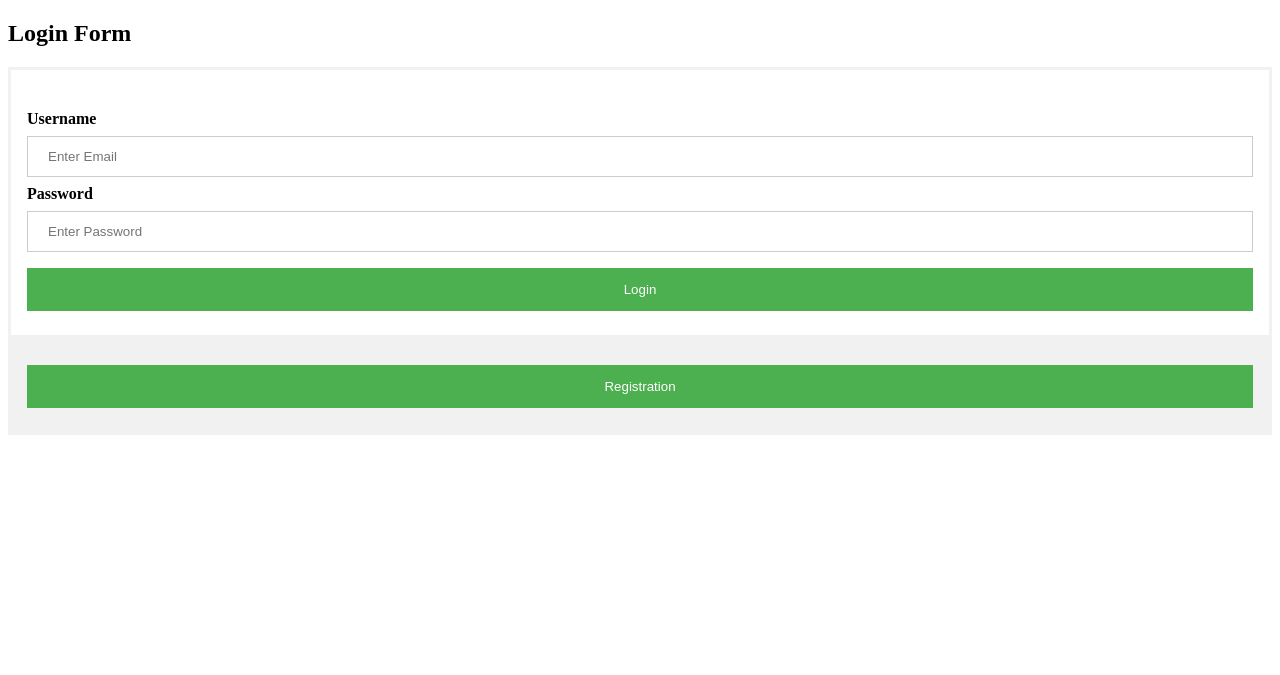
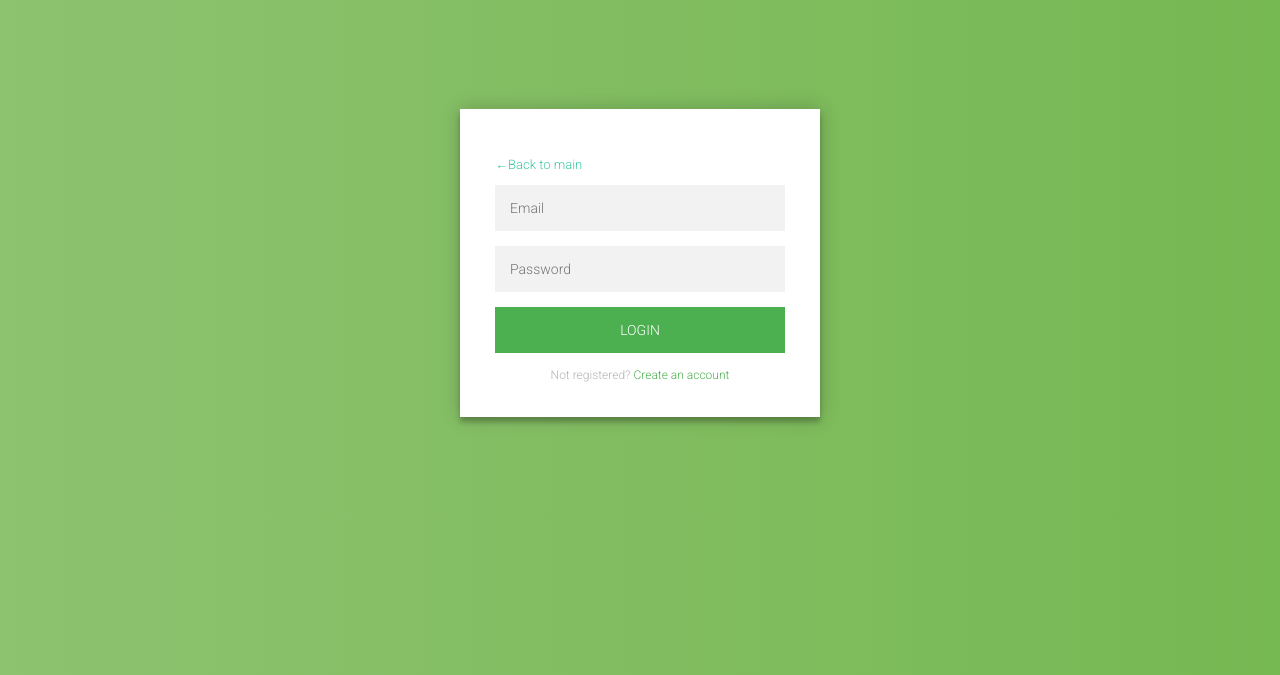
Before and after one commit to ponomaREG/viziProjectShop, a Flask app: page /login in a window 1280 px wide. Shown: the top 675 px of the page. Run offline with Flask 2, Linux system fonts and the light colour scheme.

Commit message:
Borrowed login and password page

```diff
--- a/app/templates/login.html
+++ b/app/templates/login.html
@@ -1,108 +1,138 @@
 <!DOCTYPE html>
 <html>
-<style>
-    /*set border to the form*/
+<style type="text/css">
+    @import url(https://fonts.googleapis.com/css?family=Roboto:300);
 
-    form {
-        border: 3px solid #f1f1f1;
+.login-page {
+  width: 360px;
+  padding: 8% 0 0;
+  margin: auto;
 }
-    /*assign full width inputs*/
+.form {
+  position: relative;
+  z-index: 1;
+  background: #FFFFFF;
+  max-width: 360px;
+  margin: 0 auto 100px;
+  padding: 35px;
+  text-align: center;
+  box-shadow: 0 0 20px 0 rgba(0, 0, 0, 0.2), 0 5px 5px 0 rgba(0, 0, 0, 0.24);
+}
+.form input {
+  font-family: "Roboto", sans-serif;
+  outline: 0;
+  background: #f2f2f2;
+  width: 100%;
+  border: 0;
+  margin: 0 0 15px;
+  padding: 15px;
+  box-sizing: border-box;
+  font-size: 14px;
+}
+.form button {
+  font-family: "Roboto", sans-serif;
+  text-transform: uppercase;
+  outline: 0;
+  background: #4CAF50;
+  width: 100%;
+  border: 0;
+  padding: 15px;
+  color: #FFFFFF;
+  font-size: 14px;
+  -webkit-transition: all 0.3 ease;
+  transition: all 0.3 ease;
+  cursor: pointer;
+}
+.form button:hover,.form button:active,.form button:focus {
+  background: #43A047;
+}
+.form .message {
+  margin: 15px 0 0;
+  color: #b3b3b3;
+  font-size: 12px;
+}
 
-    input[type=text],
-    input[type=password] {
-        width: 100%;
-        padding: 12px 20px;
-        margin: 8px 0;
-        display: inline-block;
-        border: 1px solid #ccc;
-        box-sizing: border-box;
+.form .back {
+    color: #b3b3b3;
+    font-size: 13px;
+    text-align: start;
 }
-    /*set a style for the buttons*/
 
-    button {
-        background-color: #4CAF50;
-        color: white;
-        padding: 14px 20px;
-        margin: 8px 0;
-        border: none;
-        cursor: pointer;
-        width: 100%;
+.form .back a {
+  color: #3ec9a6;
+  text-decoration: none;
 }
-    /* set a hover effect for the button*/
 
-    button:hover {
-        opacity: 0.8;
+.form .error {
+    margin: 1px 0 3px;
+    color: #EF3B3A;
+    font-size: 15px;
 }
-    /*set extra style for the cancel button*/
-
-    .cancelbtn {
-        width: auto;
-        padding: 10px 18px;
-        background-color: #f44336;
+.form .message a {
+  color: #4CAF50;
+  text-decoration: none;
 }
-    /*centre the display image inside the container*/
-
-    .imgcontainer {
+.container {
+  position: relative;
+  z-index: 1;
+  max-width: 300px;
+  margin: 0 auto;
+}
+.container:before, .container:after {
+  content: "";
+  display: block;
+  clear: both;
+}
+.container .info {
+  margin: 50px auto;
   text-align: center;
-        margin: 24px 0 12px 0;
 }
-    /*set image properties*/
-
-    img.avatar {
-        width: 40%;
-        border-radius: 50%;
+.container .info h1 {
+  margin: 0 0 15px;
+  padding: 0;
+  font-size: 36px;
+  font-weight: 300;
+  color: #1a1a1a;
 }
-    /*set padding to the container*/
-
-    .container {
-        padding: 16px;
+.container .info span {
+  color: #4d4d4d;
+  font-size: 12px;
 }
-    /*set the forgot password text*/
-
-    span.psw {
-        float: right;
-        padding-top: 16px;
+.container .info span a {
+  color: #000000;
+  text-decoration: none;
 }
-    /*set styles for span and cancel button on small screens*/
-
-    @media screen and (max-width: 300px) {
-        span.psw {
-            display: block;
-            float: none;
+.container .info span .fa {
+  color: #EF3B3A;
 }
-        .cancelbtn {
-            width: 100%;
-        }
+body {
+  background: #76b852; /* fallback for old browsers */
+  background: -webkit-linear-gradient(right, #76b852, #8DC26F);
+  background: -moz-linear-gradient(right, #76b852, #8DC26F);
+  background: -o-linear-gradient(right, #76b852, #8DC26F);
+  background: linear-gradient(to left, #76b852, #8DC26F);
+  font-family: "Roboto", sans-serif;
+  -webkit-font-smoothing: antialiased;
+  -moz-osx-font-smoothing: grayscale;
 }
 </style>
 
 <body>
 
-    <h2>Login Form</h2>
-    <!--Step 1 : Adding HTML-->
-    <form action="/login" method="POST">
-        <div class="imgcontainer">
+    <div class="login-page">
+        <div class="form">
+            <p class="back"><a href="{{ url_for('showBooks',page=1) }}">&larr;Back to main</a></p>
+          <form action="{{ url_for('loginUser')}}" class="login-form" method="POST">
+            <input type="text" placeholder="Email" name="email"/>
+            <input type="password" placeholder="Password" name="password"/>
+            {% if error%}
+                <p class="error">Error:{{ error }}</p>
+            {% endif %}
+            <button type="submit">Login</button>
+            <p class="message">Not registered? <a href="{{ url_for('registrationUser') }}">Create an account</a></p>
+          </form>
         </div>
-
-        <div class="container">
-            {% if error %}
-            <p>{{error}}</p>
-            {% endif %}
-            <label><b>Username</b></label>
-            <input type="text" placeholder="Enter Email" name="email" required>
-
-            <label><b>Password</b></label>
-            <input type="password" placeholder="Enter Password" name="password" required>
-
-            <button type="submit">Login</button>
-        </div>
-
-    </form>
-    <div class="container" style="background-color:#f1f1f1">
-        <form action="/registration" method="GET">
-            <button type="submit">Registration</button></form>
       </div>
 
 </body>
-
 </html>
```
Also changed, not shown: app/templates/registration.html (+123 -93 lines), databases/shop.db. Lines whose indentation alone changed are shown as unchanged.
